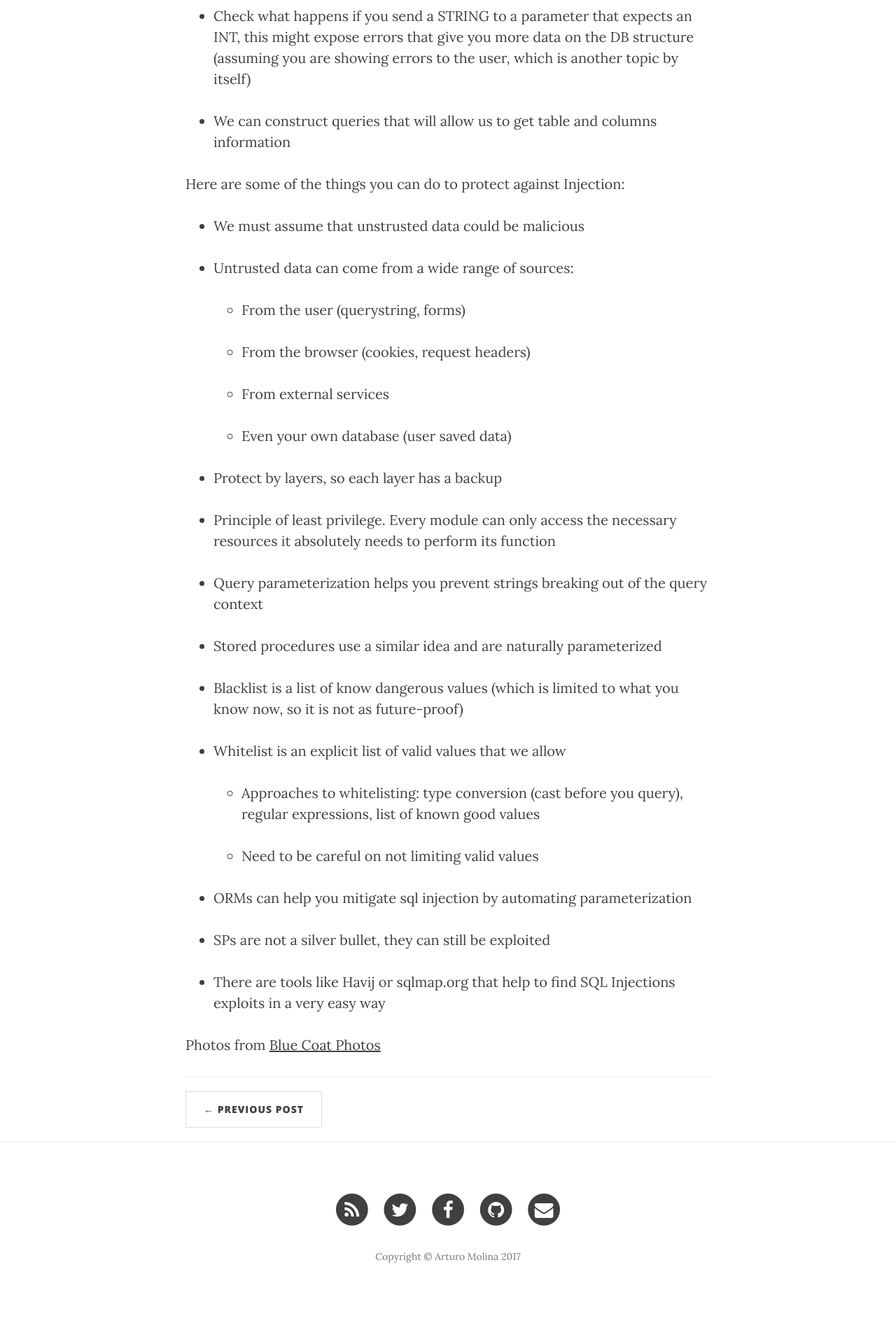
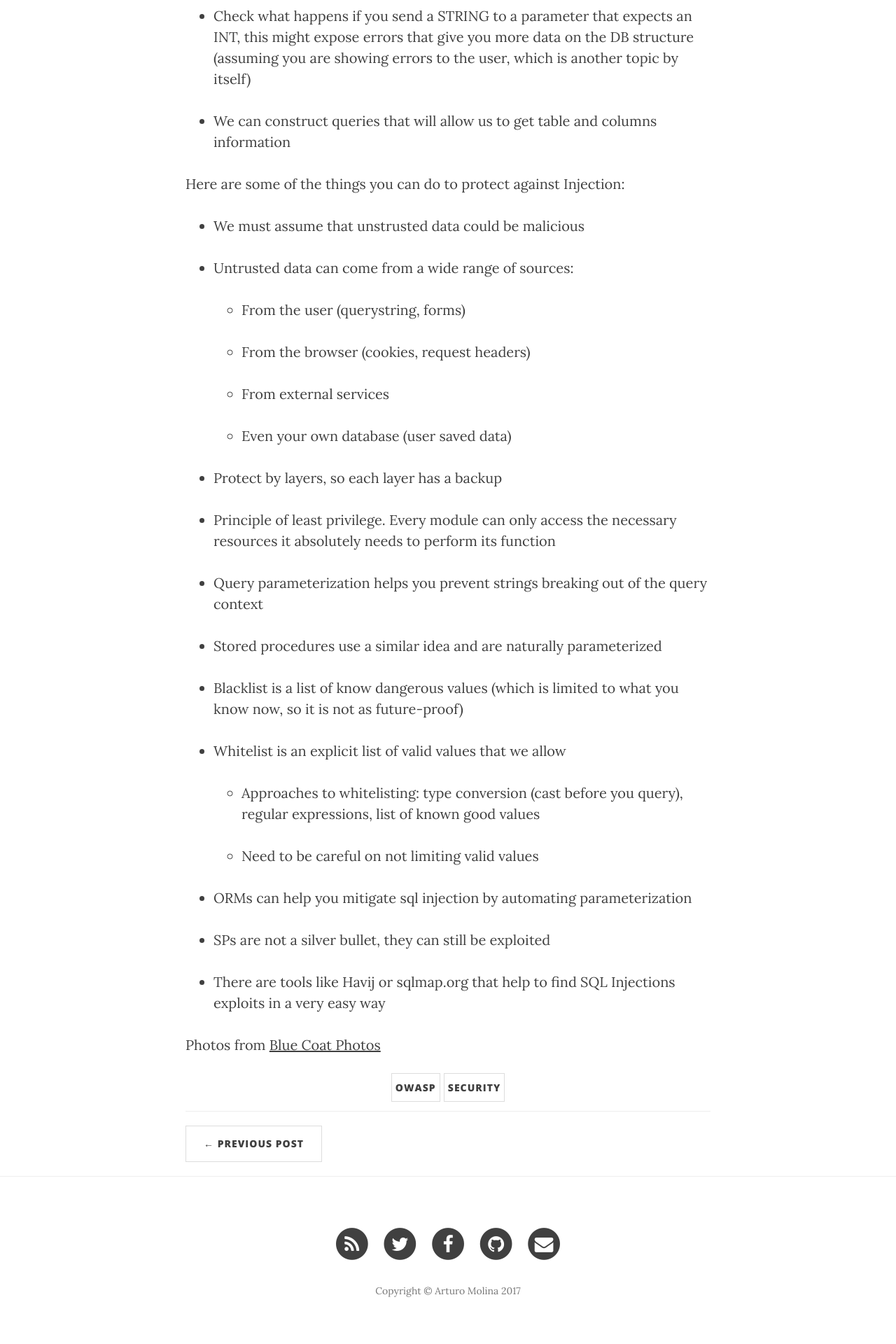
Before and after one commit to jamolina/jamolina.github.io, a Jekyll site: the page built from _posts/2017-02-06-owasp-1-sql-injection.md, in a window 1280 px wide. Shown: the part 1450-3370 px from the top of the page at 70% size. Built offline with Jekyll 4.4.1, drawn with Linux system fonts in a browser that asks for light colours; nearby versions of some CDN libraries; comment, search, counter and statistics services are not loaded; before the commit the page ends 3321 px from its top, so only the background shows below that.

Commit message:
Adding tags to posts. Fixes #3

```diff
--- a/_layouts/post.html
+++ b/_layouts/post.html
@@ -28,6 +28,12 @@ layout: default
                 {% include series.html %}
 
 				{{ content }}
+
+                <div id="tags" class="text-center tags">
+                    {% for tag in page.tags %}
+                    <a href="#tags">{{ tag }}</a>
+                    {% endfor %}
+                </div>
 
                 <hr>
 
--- a/_posts/2017-02-06-owasp-1-sql-injection.md
+++ b/_posts/2017-02-06-owasp-1-sql-injection.md
@@ -4,6 +4,7 @@ title:      "OWASP Top 10 Part 1 - SQL Injection"
 date:       2017-02-06 22:00:00
 comments:   true
 header-img: "img/owasp-1-1.jpg"
+tags: [owasp, security]
 ---
 
 This is the first in a series of post related to OWASP Top 10 Web Application Security Risks.
--- a/css/clean-blog.css
+++ b/css/clean-blog.css
@@ -401,3 +401,21 @@ img::-moz-selection {
 body {
   webkit-tap-highlight-color: #0085a1;
 }
+.tags a {
+  font-family: 'Open Sans', 'Helvetica Neue', Helvetica, Arial, sans-serif;
+  text-transform: uppercase;
+  font-size: 14px;
+  font-weight: 800;
+  letter-spacing: 1px;
+  padding: 10px 5px;
+  background-color: white;
+  border-radius: 0;
+  border: 1px solid #ddd;
+}
+
+.tags a:hover, .tags a:focus {
+    color: white;
+    background-color: #0085a1;
+    border: 1px solid #0085a1;
+    text-decoration: none;
+}
```
Also changed, not shown: _posts/2017-01-01-take-off.md (+1 -0 lines).
